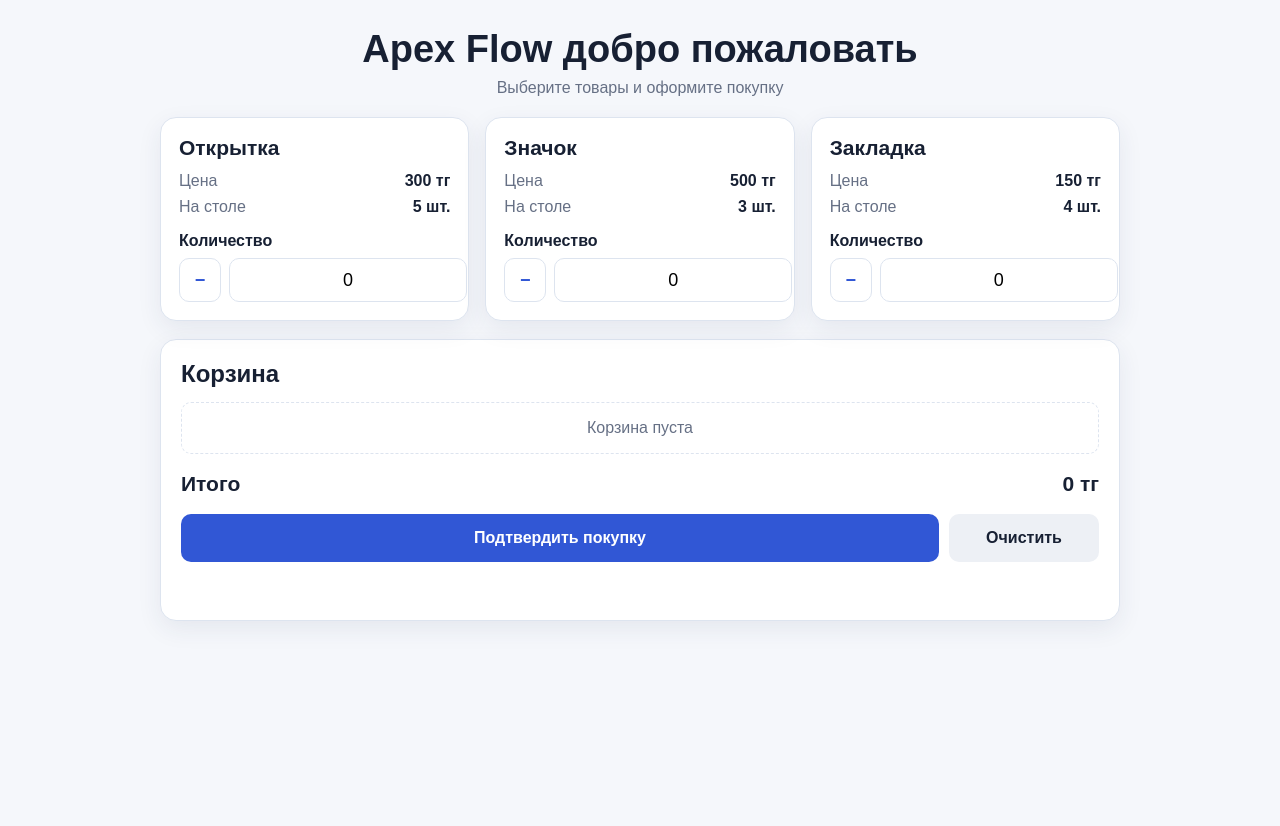
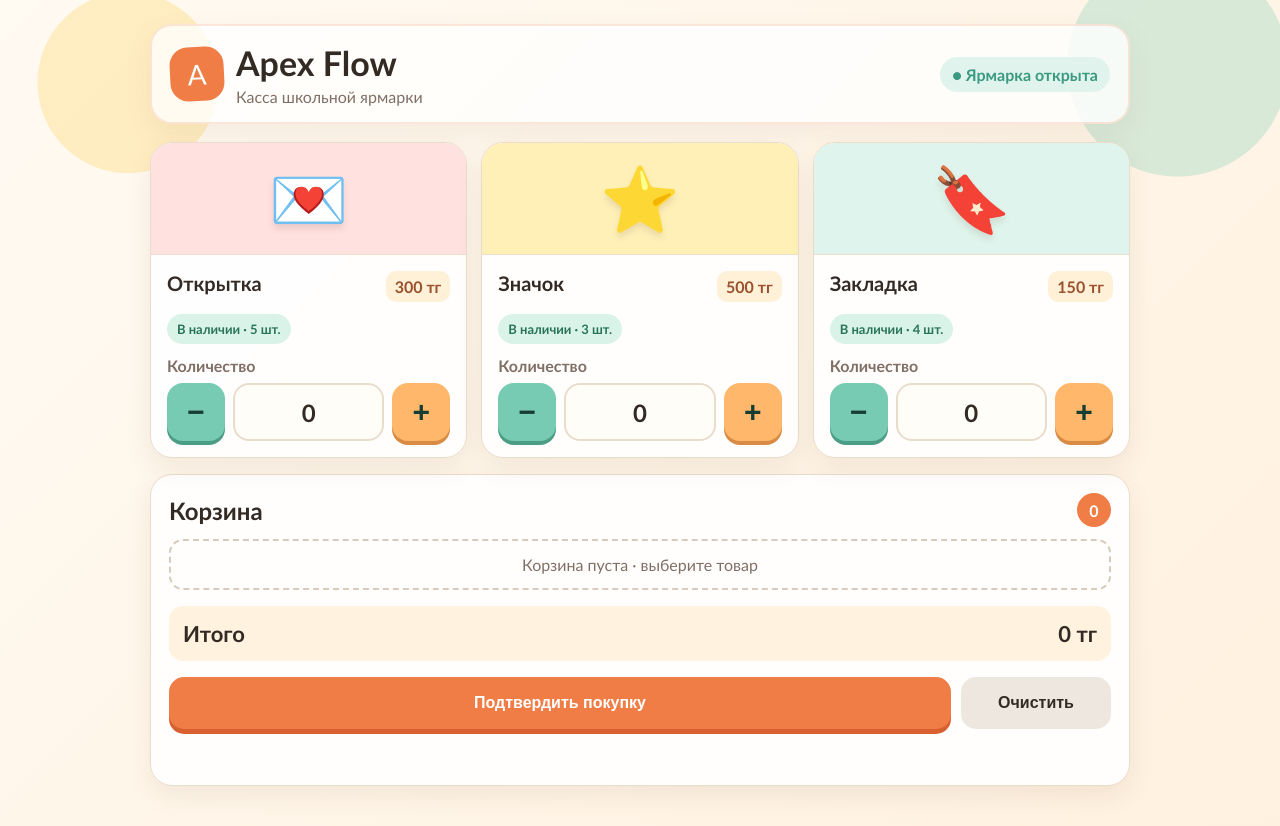
Before and after one commit to asanerasyl114-bot/Apex-Flow, a plain HTML site: page index.html in a window 1280 px wide. Before the commit the page ends 800 px from the top, so only its background shows below. Drawn offline with Linux system fonts and the light colour scheme.

Commit message:
Update index.html

```diff
--- a/index.html
+++ b/index.html
@@ -3,152 +3,196 @@
 <head>
   <meta charset="UTF-8">
   <meta name="viewport" content="width=device-width, initial-scale=1.0">
-  <title>Apex Flow</title>
+  <title>Apex Flow —Касса ярмарки</title>
   <style>
     :root {
-      --blue: #3157d5;
-      --blue-dark: #2442a8;
-      --light-blue: #edf3ff;
-      --text: #172033;
-      --muted: #667085;
-      --border: #dde4ef;
-      --background: #f5f7fb;
-      --danger: #c93434;
-      --success: #14804a;
+      --cream: #fff8ed;
+      --peach: #ffb86b;
+      --orange: #ef7d45;
+      --orange-dark: #d85f2f;
+      --mint: #76cbb2;
+      --mint-dark: #3a9a80;
+      --yellow: #ffd76a;
+      --text: #342a24;
+      --muted: #806f65;
+      --border: #eadccb;
+      --danger: #b94a43;
+      --success: #397d5a;
     }
 
-    * {
-      box-sizing: border-box;
-    }
+    * { box-sizing: border-box; }
 
     body {
       margin: 0;
       min-height: 100vh;
-      background: var(--background);
       color: var(--text);
-      font-family: Arial, sans-serif;
+      font-family: "Trebuchet MS", Arial, sans-serif;
+      background:
+        radial-gradient(circle at 10% 10%, rgba(255, 215, 106, .35) 0 90px, transparent 91px),
+        radial-gradient(circle at 92% 8%, rgba(118, 203, 178, .28) 0 110px, transparent 111px),
+        linear-gradient(135deg, #fffaf2, #fff1df);
     }
 
     .container {
-      width: min(100% - 24px, 960px);
+      width: min(100% - 24px, 980px);
       margin: 0 auto;
-      padding: 28px 0;
+      padding: 24px 0 40px;
     }
 
     .header {
-      margin-bottom: 20px;
-      text-align: center;
+      display: flex;
+      align-items: center;
+      justify-content: space-between;
+      gap: 16px;
+      margin-bottom: 18px;
+      padding: 16px 18px;
+      border: 2px solid rgba(239, 125, 69, .18);
+      border-radius: 22px;
+      background: rgba(255, 255, 255, .78);
+      box-shadow: 0 10px 28px rgba(113, 78, 48, .08);
     }
 
-    .header h1 {
-      margin: 0;
-      font-size: clamp(26px, 5vw, 38px);
+    .brand { display: flex; align-items: center; gap: 12px; }
+    .brand-mark {
+      width: 54px;
+      height: 54px;
+      display: grid;
+      place-items: center;
+      border-radius: 18px;
+      background: var(--orange);
+      color: white;
+      font-size: 28px;
+      transform: rotate(-3deg);
     }
 
-    .header p {
-      margin: 8px 0 0;
-      color: var(--muted);
+    .header h1 { margin: 0; font-size: clamp(22px, 4vw, 34px); }
+    .header p { margin: 4px 0 0; color: var(--muted); }
+
+    .open-badge {
+      flex: none;
+      padding: 8px 12px;
+      border-radius: 999px;
+      background: #e0f4ed;
+      color: var(--mint-dark);
+      font-weight: 800;
     }
 
     .products {
       display: grid;
       grid-template-columns: repeat(3, 1fr);
-      gap: 16px;
+      gap: 14px;
     }
 
-    .card,
-    .basket {
-      background: white;
+    .card, .basket {
       border: 1px solid var(--border);
-      border-radius: 16px;
-      box-shadow: 0 8px 24px rgba(41, 56, 86, 0.08);
+      border-radius: 22px;
+      background: rgba(255, 255, 255, .92);
+      box-shadow: 0 10px 26px rgba(113, 78, 48, .09);
     }
 
-    .card {
-      overflow: hidden;
+    .card { overflow: hidden; transition: transform .18s ease, box-shadow .18s ease; }
+    .card:hover { transform: translateY(-3px); box-shadow: 0 14px 30px rgba(113, 78, 48, .13); }
+
+    .card-top {
+      min-height: 112px;
+      display: grid;
+      place-items: center;
+      background: var(--card-bg);
+      border-bottom: 1px solid rgba(234, 220, 203, .8);
     }
 
-    .card-body {
+    .emoji { font-size: 64px; filter: drop-shadow(0 5px 3px rgba(90, 60, 40, .12)); }
+    .card-body { padding: 16px; }
+
+    .card-heading {
+      display: flex;
+      align-items: start;
+      justify-content: space-between;
+      gap: 8px;
+      margin-bottom: 12px;
+    }
+
+    .product-name { margin: 0; font-size: 20px; }
+    .price {
+      flex: none;
+      padding: 6px 9px;
+      border-radius: 10px;
+      background: #fff0d8;
+      color: #9a512d;
+      font-weight: 900;
+    }
+
+    .stock-badge {
+      display: inline-block;
+      margin-bottom: 12px;
+      padding: 7px 10px;
+      border-radius: 999px;
+      font-size: 13px;
+      font-weight: 900;
+    }
+
+    .stock-ok { background: #daf3e9; color: #28745a; }
+    .stock-low { background: #fff0b8; color: #8a6510; }
+    .stock-out { background: #f5dedb; color: var(--danger); }
+
+    .quantity-label { display: block; margin-bottom: 8px; color: var(--muted); font-weight: 800; }
+    .quantity-control {
+      display: grid;
+      grid-template-columns: 58px 1fr 58px;
+      align-items: center;
+      gap: 8px;
+    }
+
+    .quantity-control button {
+      height: 58px;
+      border: 0;
+      border-radius: 16px;
+      background: var(--mint);
+      color: #173c32;
+      font-size: 30px;
+      font-weight: 900;
+      cursor: pointer;
+      box-shadow: 0 4px 0 #4b9d86;
+      transition: transform .08s ease, box-shadow .08s ease;
+    }
+
+    .quantity-control button:last-child { background: var(--peach); box-shadow: 0 4px 0 #d98a43; }
+    .quantity-control button:active { transform: translateY(3px); box-shadow: 0 1px 0 #777; }
+
+    .quantity-value {
+      height: 58px;
+      display: grid;
+      place-items: center;
+      border: 2px solid var(--border);
+      border-radius: 16px;
+      background: #fffdf8;
+      font-size: 24px;
+      font-weight: 900;
+    }
+
+    .basket {
+      margin-top: 16px;
       padding: 18px;
     }
 
-    .product-name {
-      margin: 0 0 12px;
-      font-size: 21px;
+    .basket-header { display: flex; justify-content: space-between; align-items: center; }
+    .basket h2 { margin: 0; }
+    .basket-count {
+      min-width: 34px;
+      height: 34px;
+      display: grid;
+      place-items: center;
+      border-radius: 50%;
+      background: var(--orange);
+      color: white;
+      font-weight: 900;
     }
 
-    .product-info {
-      display: flex;
-      justify-content: space-between;
-      gap: 8px;
-      margin-bottom: 8px;
-      color: var(--muted);
-    }
-
-    .product-info strong {
-      color: var(--text);
-    }
-
-    .quantity-label {
-      display: block;
-      margin-top: 16px;
-      font-weight: 700;
-    }
-
-    .quantity-control {
-      display: grid;
-      grid-template-columns: 42px 1fr 42px;
-      gap: 8px;
-      margin-top: 8px;
-    }
-
-    .quantity-control button,
-    .quantity-control input {
-      height: 44px;
-      border: 1px solid var(--border);
-      border-radius: 10px;
-      background: white;
-      font-size: 18px;
-      text-align: center;
-    }
-
-    .quantity-control button {
-      color: var(--blue);
-      font-weight: bold;
-      cursor: pointer;
-    }
-
-    .quantity-control button:hover {
-      background: var(--light-blue);
-    }
-
-    .quantity-control input::-webkit-inner-spin-button {
-      display: none;
-    }
-
-    .basket {
-      margin-top: 18px;
-      padding: 20px;
-    }
-
-    .basket-header {
-      display: flex;
-      justify-content: space-between;
-      align-items: center;
-    }
-
-    .basket h2 {
-      margin: 0;
-    }
-
-    #basketList {
-      margin-top: 14px;
-    }
-
+    #basketList { margin-top: 12px; }
     .empty {
-      padding: 16px;
-      border: 1px dashed var(--border);
-      border-radius: 10px;
+      padding: 14px;
+      border: 2px dashed #d8cbbd;
+      border-radius: 14px;
       color: var(--muted);
       text-align: center;
     }
@@ -157,103 +201,126 @@
       display: flex;
       justify-content: space-between;
       gap: 12px;
-      padding: 10px 0;
-      border-bottom: 1px solid #edf0f5;
+      padding: 10px 4px;
+      border-bottom: 1px solid #f0e7dc;
     }
 
     .total {
       display: flex;
       justify-content: space-between;
       align-items: center;
-      margin: 18px 0;
-      font-size: 21px;
-      font-weight: bold;
+      margin: 16px 0;
+      padding: 14px;
+      border-radius: 14px;
+      background: #fff3df;
+      font-size: 22px;
+      font-weight: 900;
     }
 
-    .actions {
-      display: grid;
-      grid-template-columns: 1fr 150px;
-      gap: 10px;
-    }
-
+    .actions { display: grid; grid-template-columns: 1fr 150px; gap: 10px; }
     .action-button {
-      height: 48px;
+      height: 52px;
       border: 0;
-      border-radius: 10px;
+      border-radius: 15px;
       font-size: 16px;
-      font-weight: bold;
+      font-weight: 900;
       cursor: pointer;
     }
 
-    #confirmButton {
-      background: var(--blue);
-      color: white;
-    }
+    #confirmButton { background: var(--orange); color: white; box-shadow: 0 5px 0 var(--orange-dark); }
+    #confirmButton:active { transform: translateY(3px); box-shadow: 0 2px 0 var(--orange-dark); }
+    #clearButton { background: #eee7df; color: var(--text); }
 
-    #confirmButton:hover {
-      background: var(--blue-dark);
-    }
-
-    #clearButton {
-      background: #edf0f5;
-      color: var(--text);
-    }
-
-    #message {
-      min-height: 24px;
-      margin: 14px 0 0;
-      font-weight: bold;
-    }
-
-    .error {
-      color: var(--danger);
-    }
-
-    .success {
-      color: var(--success);
-    }
+    #message { min-height: 24px; margin: 14px 0 0; font-weight: 900; }
+    .error { color: var(--danger); }
+    .success { color: var(--success); }
 
     #receipt {
       display: none;
-      margin-top: 14px;
-      padding: 18px;
-      border: 1px solid var(--border);
-      border-radius: 12px;
-      background: #fafbfe;
-      white-space: pre-line;
-      font-family: monospace;
-      line-height: 1.6;
+      position: relative;
+      max-width: 520px;
+      margin: 18px auto 8px;
+      padding: 22px 24px 28px;
+      background: #fffdf4;
+      color: #483a30;
+      font-family: "Courier New", monospace;
+      font-size: 15px;
+      line-height: 1.55;
+      filter: drop-shadow(0 8px 7px rgba(75, 55, 38, .12));
     }
 
-    #receipt.visible {
-      display: block;
+    #receipt.visible { display: block; }
+    #receipt::before,
+    #receipt::after {
+      content: "";
+      position: absolute;
+      left: 0;
+      width: 100%;
+      height: 10px;
+      background: linear-gradient(135deg, transparent 33%, #fffdf4 34%) 0 0/12px 12px repeat-x;
+    }
+    #receipt::before { top: -9px; }
+    #receipt::after { bottom: -9px; transform: rotate(180deg); }
+
+    .receipt-head, .receipt-dashed, .receipt-total, .receipt-foot {
+      border-bottom: 1px dashed #bda995;
+      margin-bottom: 10px;
+      padding-bottom: 10px;
+      text-align: center;
+    }
+    .receipt-dashed { border-bottom: 1px dashed #bda995; }
+    .receipt-row { display: flex; justify-content: space-between; gap: 10px; }
+    .receipt-total { font-weight: bold; }
+    .receipt-foot { border: 0; margin: 12px 0 0; padding: 0; }
+
+    .confetti {
+      position: fixed;
+      z-index: 20;
+      width: 9px;
+      height: 14px;
+      border-radius: 3px;
+      pointer-events: none;
+      animation: fall 900ms ease-out forwards;
+    }
+
+    @keyframes fall {
+      0% { transform: translate(0, 0) rotate(0); opacity: 1; }
+      100% { transform: translate(var(--dx), 180px) rotate(540deg); opacity: 0; }
     }
 
     @media (max-width: 700px) {
-      .container {
-        width: min(100% - 16px, 960px);
-        padding: 16px 0;
-      }
+      .container { width: min(100% - 16px, 980px); padding: 12px 0 28px; }
+      .header { padding: 12px; }
+      .brand-mark { width: 46px; height: 46px; border-radius: 15px; }
+      .open-badge { display: none; }
+      .products { grid-template-columns: 1fr; }
+      .card { display: grid; grid-template-columns: 112px 1fr; }
+      .card-top { min-height: 100%; }
+      .emoji { font-size: 48px; }
+      .actions { grid-template-columns: 1fr; }
+      .basket { padding: 14px; }
+    }
 
-      .products {
-        grid-template-columns: 1fr;
-      }
-
-      .actions {
-        grid-template-columns: 1fr;
-      }
-
-      .basket {
-        padding: 16px;
-      }
+    @media (max-width: 420px) {
+      .card { grid-template-columns: 92px 1fr; }
+      .card-body { padding: 12px; }
+      .quantity-control { grid-template-columns: 52px 1fr 52px; }
+      .quantity-control button { height: 52px; }
+      .quantity-value { height: 52px; }
     }
   </style>
 </head>
 <body>
   <main class="container">
     <header class="header">
-      <h1>Apex Flow добро пожаловать</h1>
-      <p>Выберите товары и оформите покупку</p>
+      <div class="brand">
+        <div class="brand-mark">A</div>
+        <div>
+          <h1>Apex Flow</h1>
+          <p>Касса школьной ярмарки</p>
+        </div>
+      </div>
+      <div class="open-badge">● Ярмарка открыта</div>
     </header>
 
     <section class="products" id="products"></section>
@@ -261,6 +328,7 @@
     <section class="basket">
       <div class="basket-header">
         <h2>Корзина</h2>
+        <div class="basket-count" id="basketCount">0</div>
       </div>
 
       <div id="basketList"></div>
@@ -270,12 +338,8 @@
       </div>
 
       <div class="actions">
-        <button class="action-button" id="confirmButton" type="button">
-          Подтвердить покупку
-        </button>
-        <button class="action-button" id="clearButton" type="button">
-          Очистить
-        </button>
+        <button class="action-button" id="confirmButton" type="button">Подтвердить покупку</button>
+        <button class="action-button" id="clearButton" type="button">Очистить</button>
       </div>
 
       <p id="message" aria-live="polite"></p>
@@ -285,89 +349,69 @@
 
   <script>
     const products = [
-      { id: "postcard", name: "Открытка", price: 300, stock: 5 },
-      { id: "badge", name: "Значок", price: 500, stock: 3 },
-      { id: "bookmark", name: "Закладка", price: 150, stock: 4 }
+      { id: "postcard", name: "Открытка", price: 300, stock: 5, emoji: "💌", color: "#ffe1df" },
+      { id: "badge", name: "Значок", price: 500, stock: 3, emoji: "⭐", color: "#fff0b8" },
+      { id: "bookmark", name: "Закладка", price: 150, stock: 4, emoji: "🔖", color: "#dff4ec" }
     ];
 
-    const cart = {
-      postcard: 0,
-      badge: 0,
-      bookmark: 0
-    };
+    const cart = { postcard: 0, badge: 0, bookmark: 0 };
 
     const productsElement = document.getElementById("products");
     const basketListElement = document.getElementById("basketList");
+    const basketCountElement = document.getElementById("basketCount");
     const totalElement = document.getElementById("total");
     const messageElement = document.getElementById("message");
     const receiptElement = document.getElementById("receipt");
+
+    function stockInfo(stock) {
+      if (stock <= 0) return { text: "Распродано", className: "stock-out" };
+      if (stock <= 2) return { text: `Мало · ${stock} шт.`, className: "stock-low" };
+      return { text: `В наличии · ${stock} шт.`, className: "stock-ok" };
+    }
 
     function renderProducts() {
       productsElement.innerHTML = "";
 
       products.forEach(product => {
+        const stock = stockInfo(product.stock);
         const card = document.createElement("article");
         card.className = "card";
         card.innerHTML = `
+          <div class="card-top" style="--card-bg:${product.color}">
+            <span class="emoji" role="img" aria-label="${product.name}">${product.emoji}</span>
+          </div>
           <div class="card-body">
-            <h2 class="product-name">${product.name}</h2>
-            <div class="product-info">
-              <span>Цена</span>
-              <strong>${product.price} тг</strong>
+            <div class="card-heading">
+              <h2 class="product-name">${product.name}</h2>
+              <div class="price">${product.price} тг</div>
             </div>
-            <div class="product-info">
-              <span>На столе</span>
-              <strong><span id="stock-${product.id}">${product.stock}</span> шт.</strong>
-            </div>
-            <label class="quantity-label" for="quantity-${product.id}">
-              Количество
-            </label>
+            <span class="stock-badge ${stock.className}">${stock.text}</span>
+            <span class="quantity-label">Количество</span>
             <div class="quantity-control">
-              <button type="button" data-action="minus" data-id="${product.id}">−</button>
-              <input
-                id="quantity-${product.id}"
-                type="number"
-                min="0"
-                step="1"
-                value="${cart[product.id]}"
-              >
-              <button type="button" data-action="plus" data-id="${product.id}">+</button>
+              <button type="button" data-action="minus" data-id="${product.id}" aria-label="Уменьшить ${product.name}">−</button>
+              <div class="quantity-value" id="quantity-${product.id}">${cart[product.id]}</div>
+              <button type="button" data-action="plus" data-id="${product.id}" aria-label="Увеличить ${product.name}">+</button>
             </div>
           </div>
         `;
         productsElement.appendChild(card);
-
-        const input = card.querySelector("input");
-
-        input.addEventListener("input", () => {
-          let quantity = Number.parseInt(input.value, 10);
-
-          if (!Number.isInteger(quantity) || quantity < 0) {
-            quantity = 0;
-          }
-
-          cart[product.id] = quantity;
-          input.value = quantity;
-          clearStatus();
-          renderBasket();
-        });
       });
 
       document.querySelectorAll("[data-action]").forEach(button => {
         button.addEventListener("click", () => {
           const productId = button.dataset.id;
-          const input = document.getElementById(`quantity-${productId}`);
           let quantity = cart[productId];
+          const product = products.find(item => item.id === productId);
 
           if (button.dataset.action === "plus") {
-            quantity++;
+            quantity = Math.min(product.stock, quantity + 1);
           } else {
             quantity = Math.max(0, quantity - 1);
           }
 
           cart[productId] = quantity;
-          input.value = quantity;
           clearStatus();
+          renderProducts();
           renderBasket();
         });
       });
@@ -375,11 +419,12 @@
 
     function renderBasket() {
       const selected = products.filter(product => cart[product.id] > 0);
+      let itemCount = 0;
 
       if (selected.length === 0) {
-        basketListElement.innerHTML =
-          '<div class="empty">Корзина пуста</div>';
+        basketListElement.innerHTML = '<div class="empty">Корзина пуста · выберите товар</div>';
         totalElement.textContent = "0 тг";
+        basketCountElement.textContent = "0";
         return;
       }
 
@@ -390,19 +435,17 @@
         const quantity = cart[product.id];
         const sum = quantity * product.price;
         total += sum;
-
-        basketListElement.insertAdjacentHTML(
-          "beforeend",
-          `
-            <div class="basket-row">
-              <span>${product.name} × ${quantity}</span>
-              <strong>${sum} тг</strong>
-            </div>
-          `
-        );
+        itemCount += quantity;
+        basketListElement.insertAdjacentHTML("beforeend", `
+          <div class="basket-row">
+            <span>${product.emoji} ${product.name} × ${quantity}</span>
+            <strong>${sum} тг</strong>
+          </div>
+        `);
       });
 
       totalElement.textContent = `${total} тг`;
+      basketCountElement.textContent = itemCount;
     }
 
     function clearStatus() {
@@ -413,17 +456,31 @@
     }
 
     function clearCart() {
-      products.forEach(product => {
-        cart[product.id] = 0;
-      });
-
+      products.forEach(product => { cart[product.id] = 0; });
       renderProducts();
       renderBasket();
     }
 
+    function launchConfetti() {
+      const button = document.getElementById("confirmButton");
+      const rect = button.getBoundingClientRect();
+      const colors = ["#ef7d45", "#76cbb2", "#ffd76a", "#ff91a4", "#8c7ae6"];
+
+      for (let i = 0; i < 34; i++) {
+        const piece = document.createElement("span");
+        piece.className = "confetti";
+        piece.style.left = `${rect.left + rect.width / 2 + (Math.random() - .5) * 180}px`;
+        piece.style.top = `${rect.top + rect.height / 2}px`;
+        piece.style.background = colors[i % colors.length];
+        piece.style.setProperty("--dx", `${(Math.random() - .5) * 260}px`);
+        piece.style.animationDelay = `${Math.random() * 120}ms`;
+        document.body.appendChild(piece);
+        setTimeout(() => piece.remove(), 1200);
+      }
+    }
+
     document.getElementById("confirmButton").addEventListener("click", () => {
       clearStatus();
-
       const selected = products.filter(product => cart[product.id] > 0);
 
       if (selected.length === 0) {
@@ -432,44 +489,41 @@
         return;
       }
 
-      const unavailable = selected.find(
-        product => cart[product.id] > product.stock
-      );
-
+      const unavailable = selected.find(product => cart[product.id] > product.stock);
       if (unavailable) {
-        messageElement.textContent =
-          `Недостаточно товара: ${unavailable.name}. Доступно ${unavailable.stock} шт.`;
+        messageElement.textContent = `Недостаточно товара: ${unavailable.name}. Доступно ${unavailable.stock} шт.`;
         messageElement.className = "error";
         return;
       }
 
       let total = 0;
-      let receipt = "ЧЕК\n";
-
+      let rows = "";
       selected.forEach(product => {
         const quantity = cart[product.id];
         const sum = quantity * product.price;
         total += sum;
-        receipt += `${product.name} × ${quantity} — ${sum} тг\n`;
+        rows += `<div class="receipt-row"><span>${product.name} × ${quantity}</span><span>${sum} тг</span></div>`;
       });
 
-      receipt += `\nИтого: ${total} тг`;
+      const now = new Date();
+      const time = now.toLocaleTimeString("ru-RU", { hour: "2-digit", minute: "2-digit" });
+      const date = now.toLocaleDateString("ru-RU");
 
-      selected.forEach(product => {
-        product.stock -= cart[product.id];
-      });
+      receiptElement.innerHTML = `
+        <div class="receipt-head"><strong>APEX FLOW</strong><br>Школьная ярмарка</div>
+        <div class="receipt-dashed">${date} · ${time}</div>
+        ${rows}
+        <div class="receipt-total"><div class="receipt-row"><span>ИТОГО</span><span>${total} тг</span></div></div>
+        <div class="receipt-foot">Спасибо за покупку!<br>Хорошего вам дня ☀️</div>
+      `;
+      receiptElement.className = "visible";
 
-      products.forEach(product => {
-        document.getElementById(`stock-${product.id}`).textContent =
-          product.stock;
-      });
-
-      receiptElement.textContent = receipt;
-      receiptElement.className = "visible";
+      selected.forEach(product => { product.stock -= cart[product.id]; });
       messageElement.textContent = "Покупка оформлена";
       messageElement.className = "success";
-
+      launchConfetti();
       clearCart();
+      receiptElement.scrollIntoView({ behavior: "smooth", block: "nearest" });
     });
 
     document.getElementById("clearButton").addEventListener("click", () => {
```
